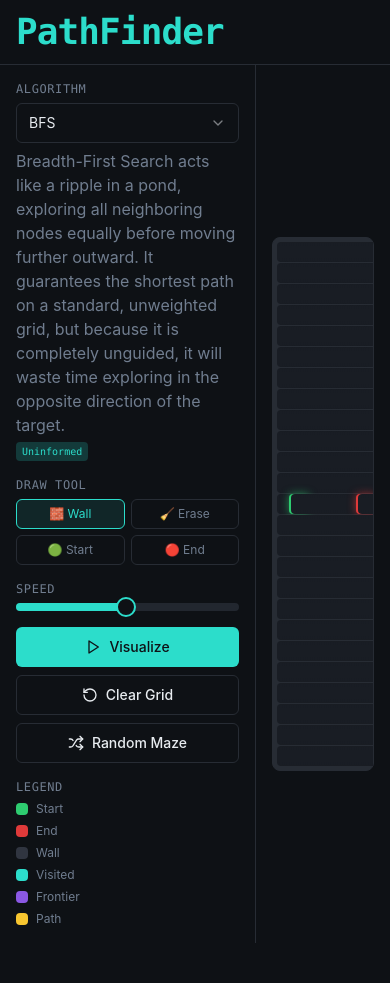
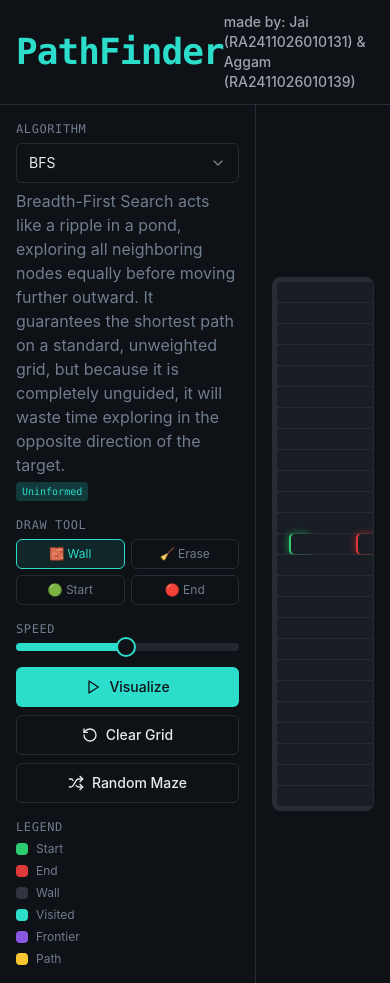
Before and after one commit to palash0509/PathFinder, a React (Vite) app: page / in a window 390 px wide. Before the commit the page ends 943 px from the top, so only its background shows below. Built offline with nearby package versions, Linux system fonts and the light colour scheme; the HTML template or start-up script is replaced by a standard one.

Commit message:
final touches

```diff
--- a/src/pages/Index.tsx
+++ b/src/pages/Index.tsx
@@ -126,12 +126,17 @@ export default function Visualizer() {
   return (
     <div className="min-h-screen flex flex-col">
       {/* Header */}
-      <header className="border-b border-border px-4 py-3 flex items-center gap-4">
-        <h1 className="text-4xl font-bold font-mono text-primary tracking-tight">
-          PathFinder
-        </h1>
-        <span className="text-lg font-bold text-muted-foreground hidden sm:inline">
-          - A Search Algorithm Visualizer to understand how AI path-finds
+      <header className="border-b border-border px-4 py-3 flex items-center justify-between w-full">
+        <div className="flex items-center gap-4">
+          <h1 className="text-4xl font-bold font-mono text-primary tracking-tight">
+            PathFinder
+          </h1>
+          <span className="text-lg font-bold text-muted-foreground hidden sm:inline">
+            - A Search Algorithm Visualizer to understand how AI path-finds
+          </span>
+        </div>
+        <span className="text-sm text-gray-400 font-medium">
+          made by: Jai (RA2411026010131) & Aggam (RA2411026010139)
         </span>
       </header>
 
```
Also changed, not shown: Screenshot_Demo.png (added).
